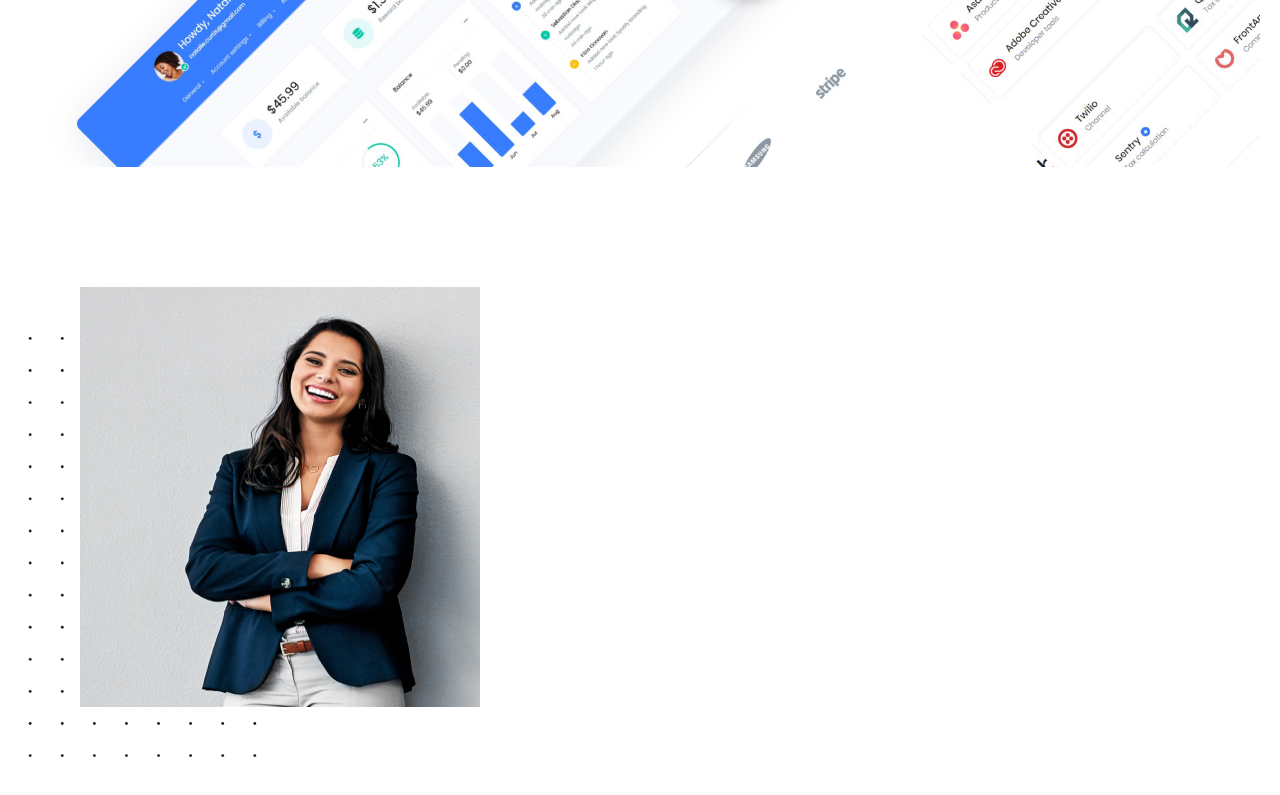
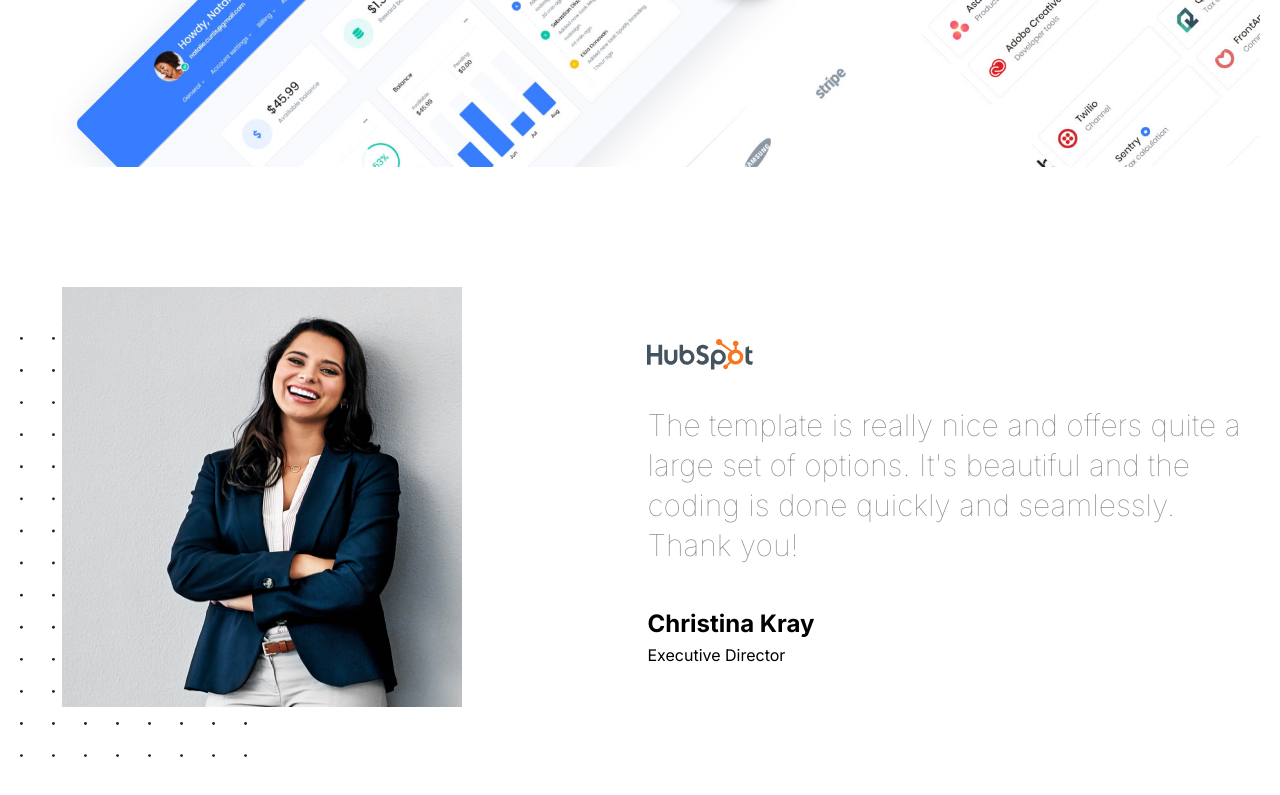
Before and after one commit to natespencer28/Saas_Project, a plain HTML site: page index.html in a window 1280 px wide. Shown: the part 3075-3870 px from the top of the page. Drawn offline with nearby package versions, Linux system fonts and the light colour scheme.

Commit message:
Added hubspot comment with all elements needed

```diff
--- a/index.html
+++ b/index.html
@@ -183,6 +183,12 @@
           <div class="pic">
             <img class="profile-pic" src="./saas-project-assets/people/woman_three.jpg" alt="">
           </div>
+          <div class="review-container">
+            <img class="hubspot" src="./saas-project-assets/company_logos/hubspot.svg" alt="">
+            <h4>The template is really nice and offers quite a <br> large set of options. It's beautiful and the <br> coding is done quickly and seamlessly. Thank you!</h4>
+            <h2>Christina Kray</h2>
+            <p>Executive Director</p>
+          </div>
       </div>
 
 
--- a/styles.css
+++ b/styles.css
@@ -348,7 +348,21 @@ background-size: cover;
   width: 400px;
 }
 
-.comment-container img{
+.review-container{
+  width: auto;
+  padding-bottom: 20px;
+}
+
+.hubspot{
   height: 35px;
-  margin-left: -75px;
+  margin-bottom: 25px;
 }
+
+.review-container h4{
+  color: grey;
+  font-size: 30px;
+  font-weight: 100;
+  line-height: 40px;
+  margin-bottom: 40px;
+
+}
```
